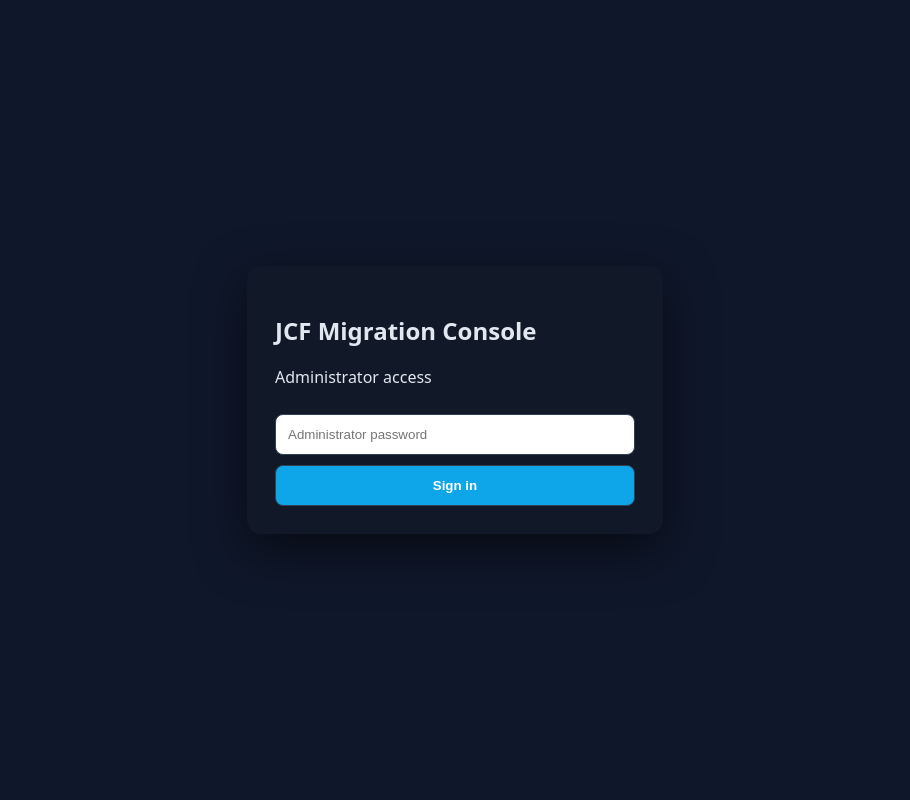
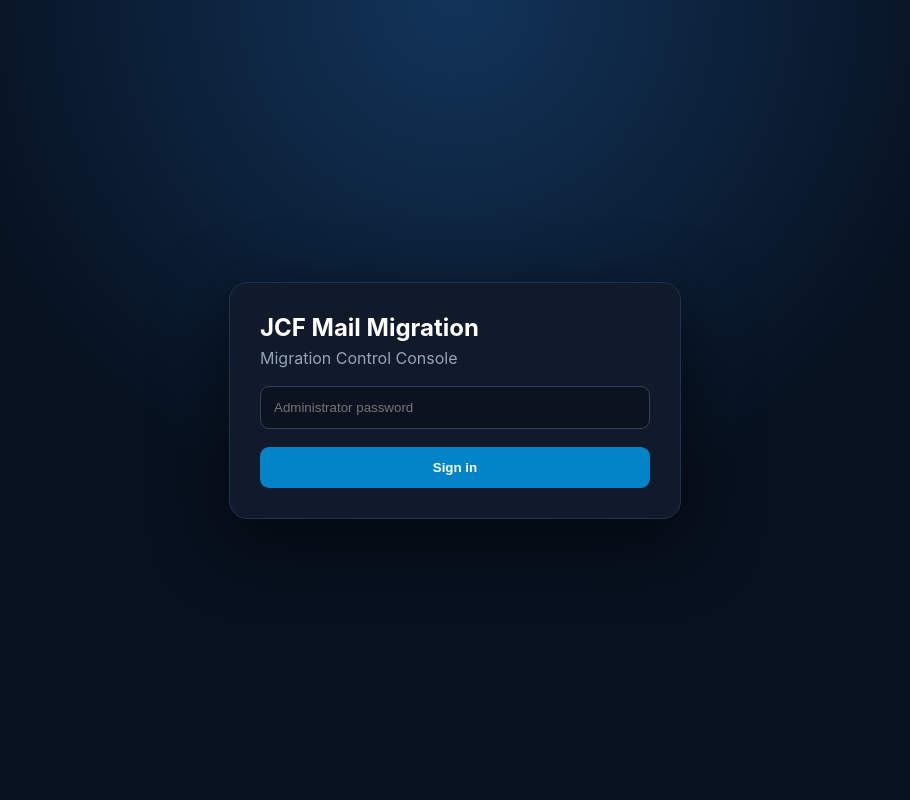
Before and after one commit to nigelebrown/cloudiway-migration-manager, a FastAPI app: page / in a window 1280 px wide. Shown: the whole page, without its empty margins (185-1095 px from the left). Run offline with FastAPI, Linux system fonts and the light colour scheme; parts of the project's set-up code (start-up, migrations or seed data) failed here and were passed over.

Commit message:
Refresh login UI

```diff
--- a/app/templates/login.html
+++ b/app/templates/login.html
@@ -1,4 +1,6 @@
-<!doctype html><html><head><meta charset="utf-8"><title>Migration Console</title>
-<style>body{font-family:system-ui;background:#0f172a;color:#e2e8f0;display:grid;place-items:center;height:100vh;margin:0}.card{width:360px;background:#111827;padding:28px;border-radius:14px;box-shadow:0 16px 50px #0008}input,button{width:100%;box-sizing:border-box;padding:12px;margin-top:10px;border-radius:8px;border:1px solid #334155}button{background:#0ea5e9;color:white;font-weight:700}.err{color:#fca5a5}</style>
-</head><body><div class="card"><h2>JCF Migration Console</h2><p>Administrator access</p>{% if error %}<p class="err">{{error}}</p>{% endif %}
-<form method="post" action="/login"><input type="password" name="admin_password" placeholder="Administrator password" required><button>Sign in</button></form></div></body></html>
+<!doctype html>
+<html><head><meta charset="utf-8"><meta name="viewport" content="width=device-width,initial-scale=1"><title>JCF Migration Console</title>
+<style>
+:root{font-family:Inter,system-ui,sans-serif;color-scheme:dark}body{margin:0;min-height:100vh;display:grid;place-items:center;background:radial-gradient(circle at top,#12345a,#07111f 52%)}
+.card{width:min(92vw,390px);background:#101a2b;border:1px solid #22324a;padding:30px;border-radius:18px;box-shadow:0 20px 70px #0009}h1{font-size:24px;margin:0 0 6px}.muted{color:#95a4b8}.err{background:#451a1a;color:#fecaca;padding:10px;border-radius:8px}.field{margin:18px 0}input{width:100%;box-sizing:border-box;padding:13px;border-radius:9px;border:1px solid #334155;background:#0b1220;color:#fff}button{width:100%;padding:13px;border:0;border-radius:9px;background:#0284c7;color:#fff;font-weight:800;cursor:pointer}
+</style></head><body><div class="card"><h1>JCF Mail Migration</h1><div class="muted">Migration Control Console</div>{% if error %}<p class="err">{{error}}</p>{% endif %}<form method="post" action="/login"><div class="field"><input type="password" name="admin_password" placeholder="Administrator password" required></div><button>Sign in</button></form></div></body></html>
```
